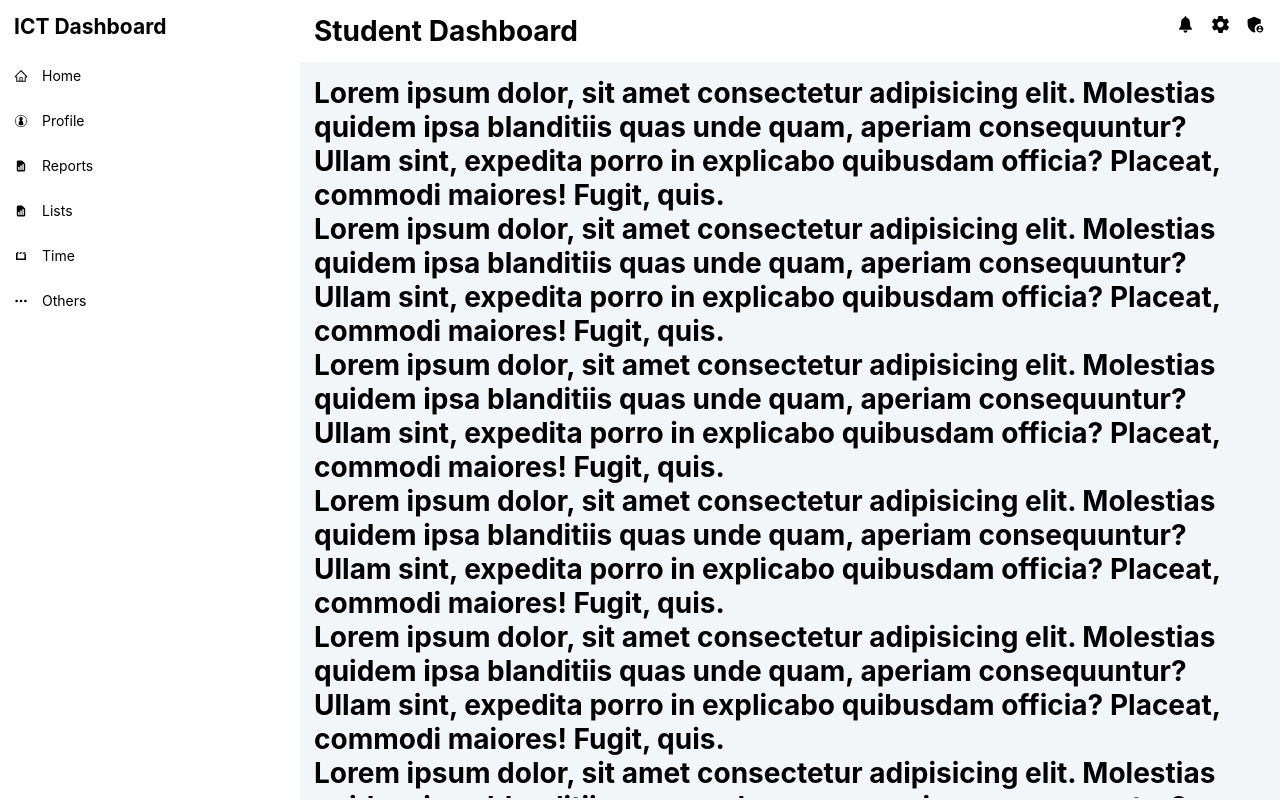
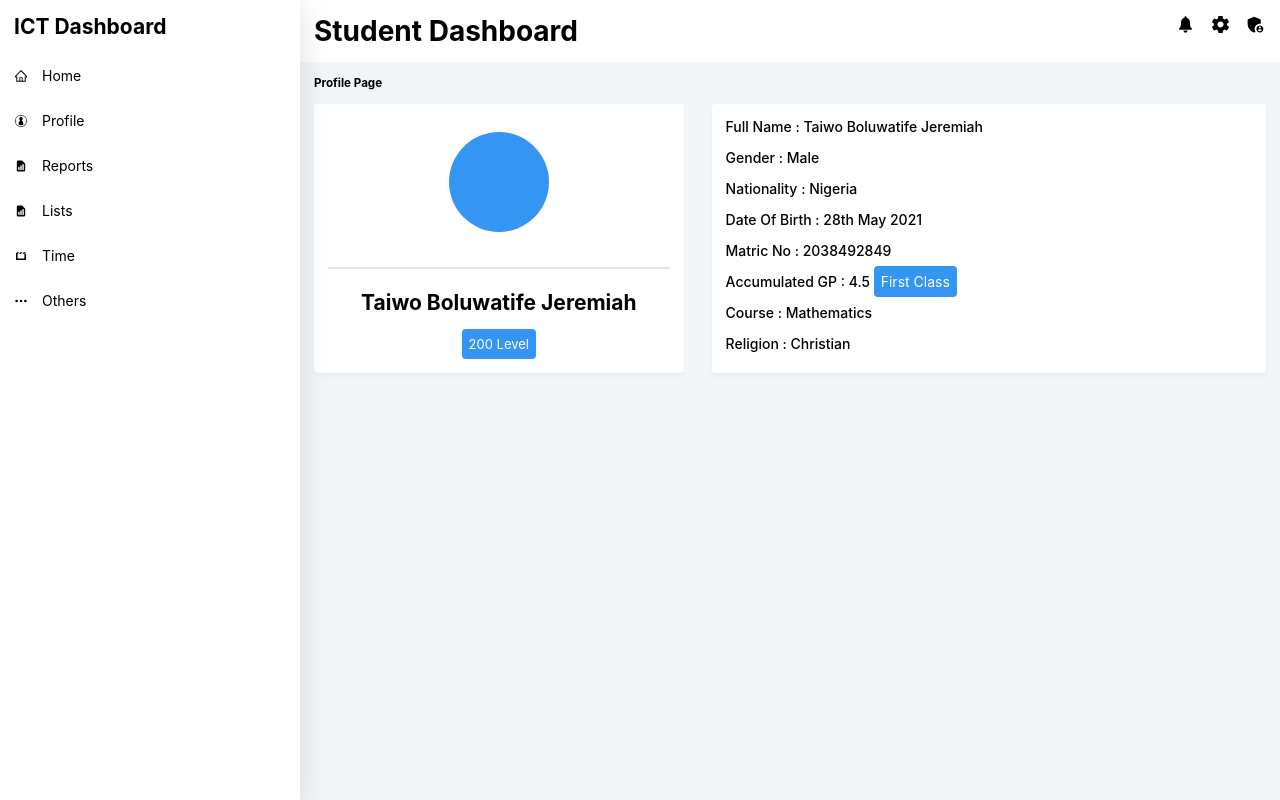
Before and after one commit to blyncnov/ict, a Next.js app: page /dashboard in a window 1280 px wide. Built offline with nearby package versions, Linux system fonts and the light colour scheme.

Commit message:
Dashboard in progress

```diff
--- a/components/dashboard/Contents.jsx
+++ b/components/dashboard/Contents.jsx
@@ -3,6 +3,7 @@ import { IoIosNotifications, IoMdSettings } from "react-icons/io";
 import { FaBars } from "react-icons/fa";
 
 import { MdAdminPanelSettings } from "react-icons/md";
+import ProfilePage from "../profile";
 
 const Contents = ({ setIsOpen, isOpen }) => {
   const BarHandlerFunction = () => {
@@ -34,84 +35,7 @@ const Contents = ({ setIsOpen, isOpen }) => {
 
       {/* Render All Componnets to be View Here */}
       <div className="all__content__section">
-        <h1>
-          Lorem ipsum dolor, sit amet consectetur adipisicing elit. Molestias
-          quidem ipsa blanditiis quas unde quam, aperiam consequuntur? Ullam
-          sint, expedita porro in explicabo quibusdam officia? Placeat, commodi
-          maiores! Fugit, quis.
-        </h1>
-        <h1>
-          Lorem ipsum dolor, sit amet consectetur adipisicing elit. Molestias
-          quidem ipsa blanditiis quas unde quam, aperiam consequuntur? Ullam
-          sint, expedita porro in explicabo quibusdam officia? Placeat, commodi
-          maiores! Fugit, quis.
-        </h1>
-        <h1>
-          Lorem ipsum dolor, sit amet consectetur adipisicing elit. Molestias
-          quidem ipsa blanditiis quas unde quam, aperiam consequuntur? Ullam
-          sint, expedita porro in explicabo quibusdam officia? Placeat, commodi
-          maiores! Fugit, quis.
-        </h1>
-        <h1>
-          Lorem ipsum dolor, sit amet consectetur adipisicing elit. Molestias
-          quidem ipsa blanditiis quas unde quam, aperiam consequuntur? Ullam
-          sint, expedita porro in explicabo quibusdam officia? Placeat, commodi
-          maiores! Fugit, quis.
-        </h1>
-        <h1>
-          Lorem ipsum dolor, sit amet consectetur adipisicing elit. Molestias
-          quidem ipsa blanditiis quas unde quam, aperiam consequuntur? Ullam
-          sint, expedita porro in explicabo quibusdam officia? Placeat, commodi
-          maiores! Fugit, quis.
-        </h1>
-        <h1>
-          Lorem ipsum dolor, sit amet consectetur adipisicing elit. Molestias
-          quidem ipsa blanditiis quas unde quam, aperiam consequuntur? Ullam
-          sint, expedita porro in explicabo quibusdam officia? Placeat, commodi
-          maiores! Fugit, quis.
-        </h1>
-        <h1>
-          Lorem ipsum dolor, sit amet consectetur adipisicing elit. Molestias
-          quidem ipsa blanditiis quas unde quam, aperiam consequuntur? Ullam
-          sint, expedita porro in explicabo quibusdam officia? Placeat, commodi
-          maiores! Fugit, quis.
-        </h1>
-        <h1>
-          Lorem ipsum dolor, sit amet consectetur adipisicing elit. Molestias
-          quidem ipsa blanditiis quas unde quam, aperiam consequuntur? Ullam
-          sint, expedita porro in explicabo quibusdam officia? Placeat, commodi
-          maiores! Fugit, quis.
-        </h1>
-        <h1>
-          Lorem ipsum dolor, sit amet consectetur adipisicing elit. Molestias
-          quidem ipsa blanditiis quas unde quam, aperiam consequuntur? Ullam
-          sint, expedita porro in explicabo quibusdam officia? Placeat, commodi
-          maiores! Fugit, quis.
-        </h1>
-        <h1>
-          Lorem ipsum dolor, sit amet consectetur adipisicing elit. Molestias
-          quidem ipsa blanditiis quas unde quam, aperiam consequuntur? Ullam
-          sint, expedita porro in explicabo quibusdam officia? Placeat, commodi
-          maiores! Fugit, quis.
-        </h1>
-        <h1>
-          Lorem ipsum dolor, sit amet consectetur adipisicing elit. Molestias
-          quidem ipsa blanditiis quas unde quam, aperiam consequuntur? Ullam
-          sint, expedita porro in explicabo quibusdam officia? Placeat, commodi
-          maiores! Fugit, quis.
-        </h1>
-        <h1>
-          Lorem ipsum dolor, sit amet consectetur adipisicing elit. Molestias
-          quidem ipsa blanditiis quas unde quam, aperiam consequuntur? Ullam
-          sint, expedita porro in explicabo quibusdam officia? Placeat, commodi
-          maiores! Fugit, quis.
-        </h1>
-        <h1>
-          Lorem ipsum dolor, sit amet consectetur adipisicing elit. Molestias
-          quidem ipsa blanditiis quas unde quam, aperiam consequuntur? Ullam
-          sint, expedita porro in explicabo quibusdam officia? Placeat, commodi
-          maiores! Fugit, quis.
-        </h1>
+        <ProfilePage />
       </div>
       {/* Render All Componnets to be View Ends Here */}
     </div>
--- /dev/null
+++ b/components/profile/index.jsx
@@ -0,0 +1,48 @@
+import React from "react";
+
+const ProfilePage = () => {
+  return (
+    <>
+      <h5>Profile Page</h5>
+      <div className="profile__dashboard__container">
+        <div className="profile__dashboard__box extra__profile__info">
+          <div className="profile__image__circle"></div>
+          <hr />
+          <h2>Taiwo Boluwatife Jeremiah</h2>
+          <div className="student__level">
+            <h4>200 Level </h4>
+          </div>
+        </div>
+        <div className="profile__dashboard__box extra__additional__info">
+          <h4>
+            Full Name : <span>Taiwo Boluwatife Jeremiah</span>
+          </h4>
+          <h4>
+            Gender : <span>Male</span>
+          </h4>
+          <h4>
+            Nationality : <span>Nigeria</span>
+          </h4>
+          <h4>
+            Date Of Birth : <span>28th May 2021</span>
+          </h4>
+          <h4>
+            Matric No : <span>2038492849</span>
+          </h4>
+          <h4>
+            Accumulated GP : <span>4.5</span>{" "}
+            <span className="GPU__tag">First Class</span>
+          </h4>
+          <h4>
+            Course : <span>Mathematics</span>
+          </h4>
+          <h4>
+            Religion : <span>Christian</span>
+          </h4>
+        </div>
+      </div>
+    </>
+  );
+};
+
+export default ProfilePage;
--- a/styles/dashboard/contents.css
+++ b/styles/dashboard/contents.css
@@ -41,6 +41,84 @@
   display: none; /* for Chrome, Safari, and Opera */
 }
 
+/* ---------------------------Profile Dashboard----------------------- */
+.profile__dashboard__container {
+  width: 100%;
+  display: grid;
+  grid-template-columns: 1fr 1.5fr;
+  grid-template-rows: 1fr;
+  gap: 2em;
+  margin: 1em 0;
+}
+
+.profile__dashboard__box {
+  background-color: white;
+  padding: 1em;
+  border-radius: 4px;
+  box-shadow: rgba(0, 0, 0, 0.04) 0px 3px 5px;
+}
+
+.extra__profile__info {
+  display: flex;
+  flex-direction: column;
+  justify-content: center;
+  align-items: center;
+  gap: 1em;
+}
+
+.extra__additional__info {
+  display: flex;
+  flex-direction: column;
+  justify-content: flex-start;
+  gap: 1em;
+}
+
+.extra__additional__info h4{
+  font-size: 1rem;
+  font-weight: 500;
+}
+
+.profile__image__circle {
+  width: 100px;
+  height: 100px;
+  border-radius: 50%;
+  background-color: #3496f2;
+  display: flex;
+  justify-content: center;
+  align-items: center;
+  margin: 1em 0;
+  position: relative;
+}
+
+hr {
+  width: 100%;
+  border: 1px solid #e6e6e6;
+  margin: 0.5em;
+}
+
+.student__level {
+  width: auto;
+  height: auto;
+  padding: 0.5em;
+  border-radius: 4px;
+  color: white;
+  font-weight: 400;
+  background-color: #3496f2;
+}
+
+.student__level h4 {
+  font-weight: 400;
+  font-size: 13px;
+}
+
+.GPU__tag {
+  padding: 0.5em;
+  border-radius: 4px;
+  color: white;
+  font-weight: 400;
+  background-color: #3496f2;
+}
+
 @media (max-width: 768px) {
   .mobile__Profile__logo .icon {
     display: flex;
@@ -52,3 +130,10 @@
     display: none;
   }
 }
+
+@media (max-width: 1000px) {
+  .profile__dashboard__container {
+    grid-template-columns: 1fr;
+    grid-template-rows: 1fr;
+  }
+}
--- a/styles/dashboard/navigations.css
+++ b/styles/dashboard/navigations.css
@@ -2,6 +2,7 @@
   width: 100%;
   background-color: rgb(255, 255, 255);
   height: 100vh;
+  z-index: 9999999;
   box-shadow: rgba(100, 100, 111, 0.2) 0px 7px 29px 0px;
 }
 
@@ -45,7 +46,7 @@ h2 {
     top: 0;
     left: 0;
     width: 60%;
-    transition: all .5s ease-in-out;
+    transition: all 0.5s ease-in-out;
   }
 
   .is_opened {
```
